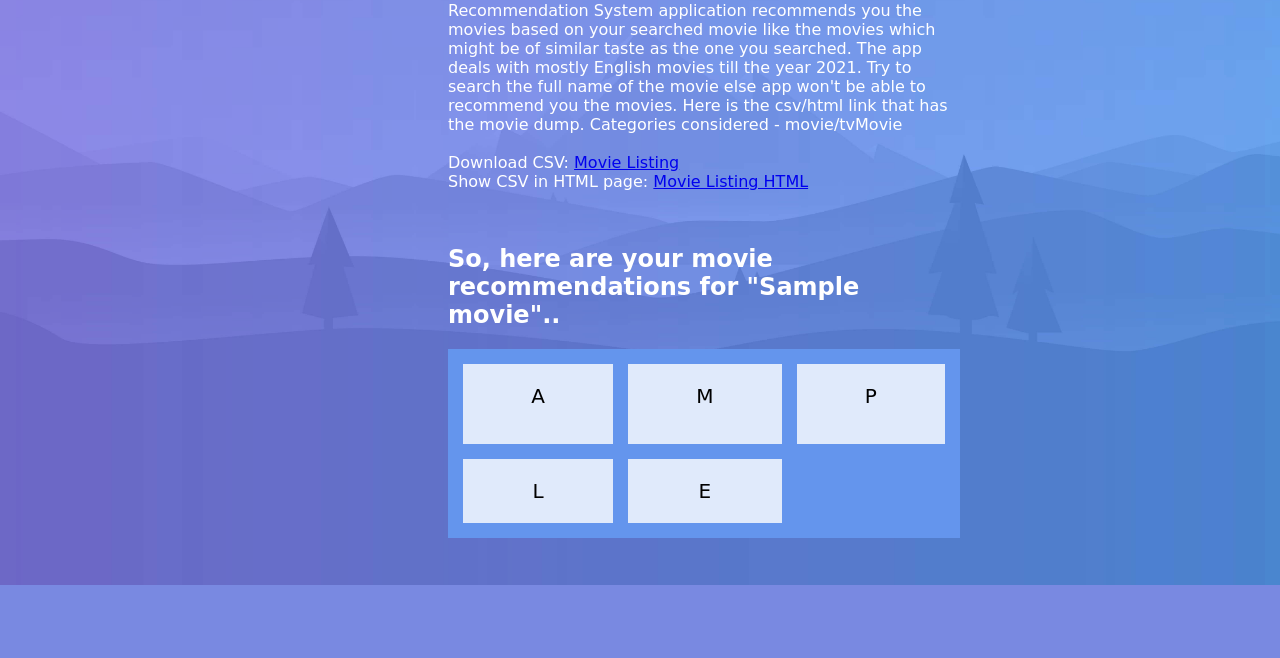
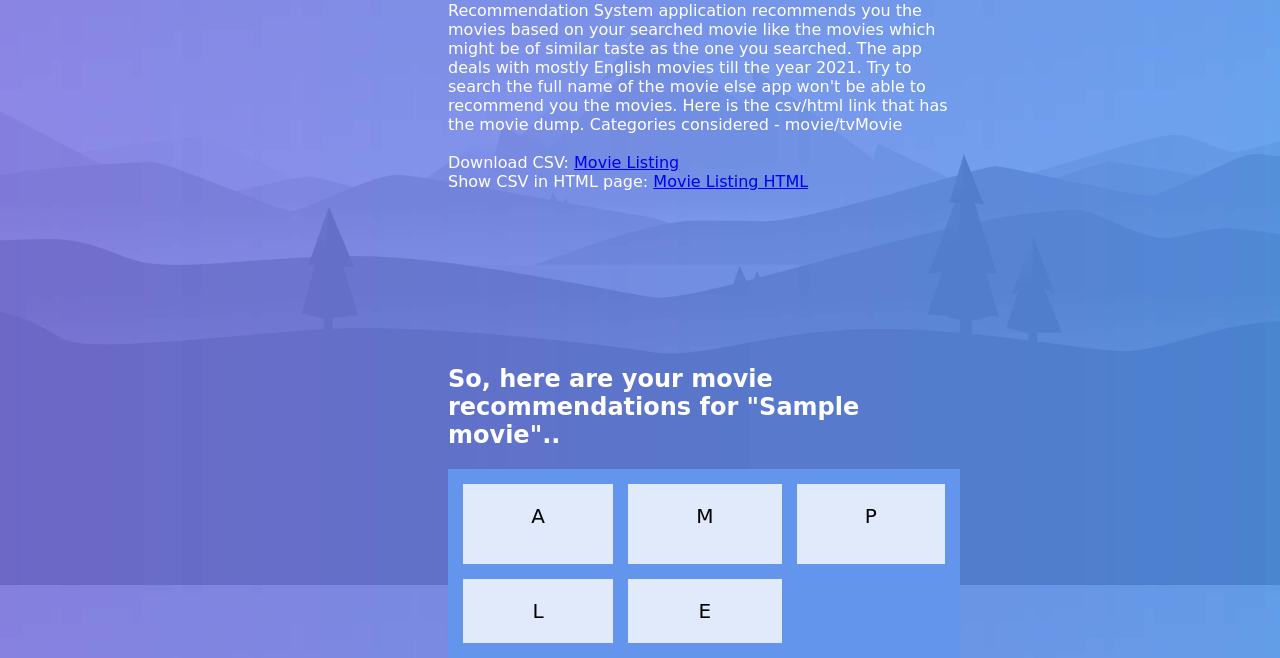
Before and after one commit to chitra-08/Movie-Recommendation-System, a Flask app: template templates/Netflix Movies RS.html in a window 1280 px wide. Shown: the part 215-873 px from the top of the page. Before the commit the page ends 800 px from the top, so only its background shows below. Run offline with Flask 2, Linux system fonts and the light colour scheme; the template is opened without the code that fills it: most values are stand-ins (such as "Sample title", 1, 10 or a date in 2020); parts of the project's set-up code (start-up, migrations or seed data) failed here and were passed over.

Commit message:
Update style.css

```diff
--- a/static/style.css
+++ b/static/style.css
@@ -7,7 +7,7 @@
 }
 .para {
   position: absolute;
-  top: 55%;
+  top: 70%;
   left: 35%;
   right: 25%;
   bottom: 30%;
```
